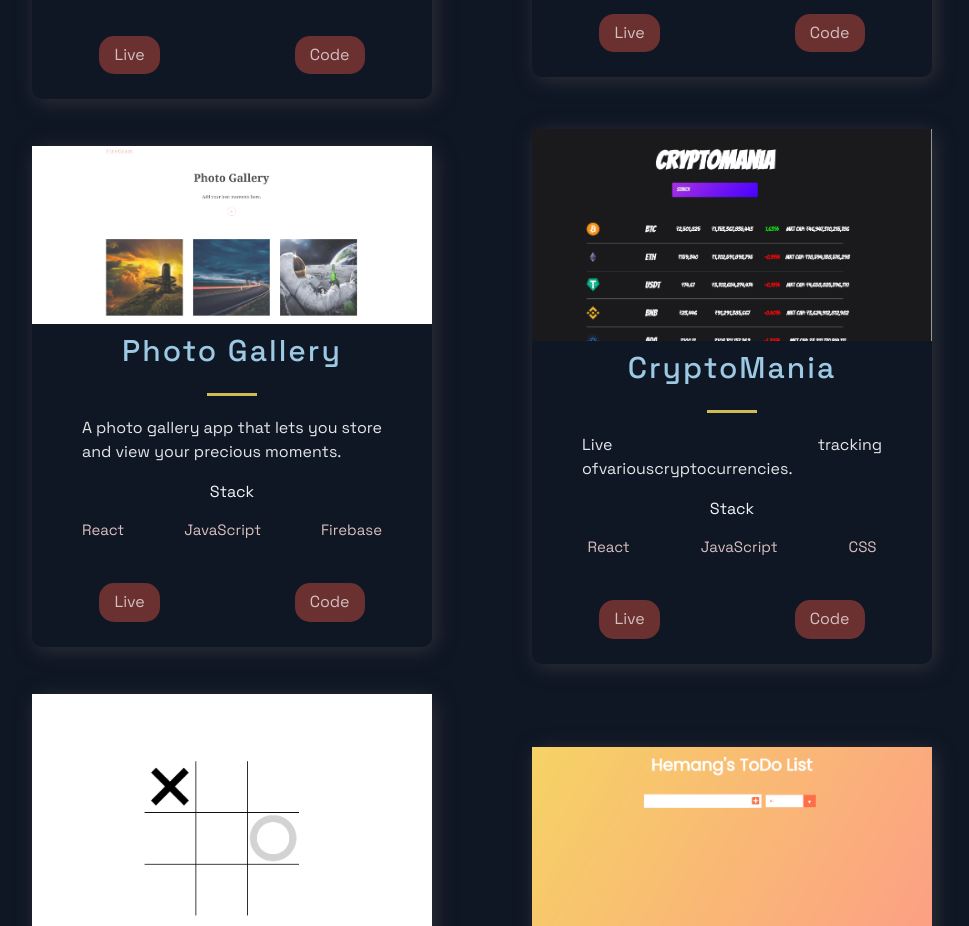
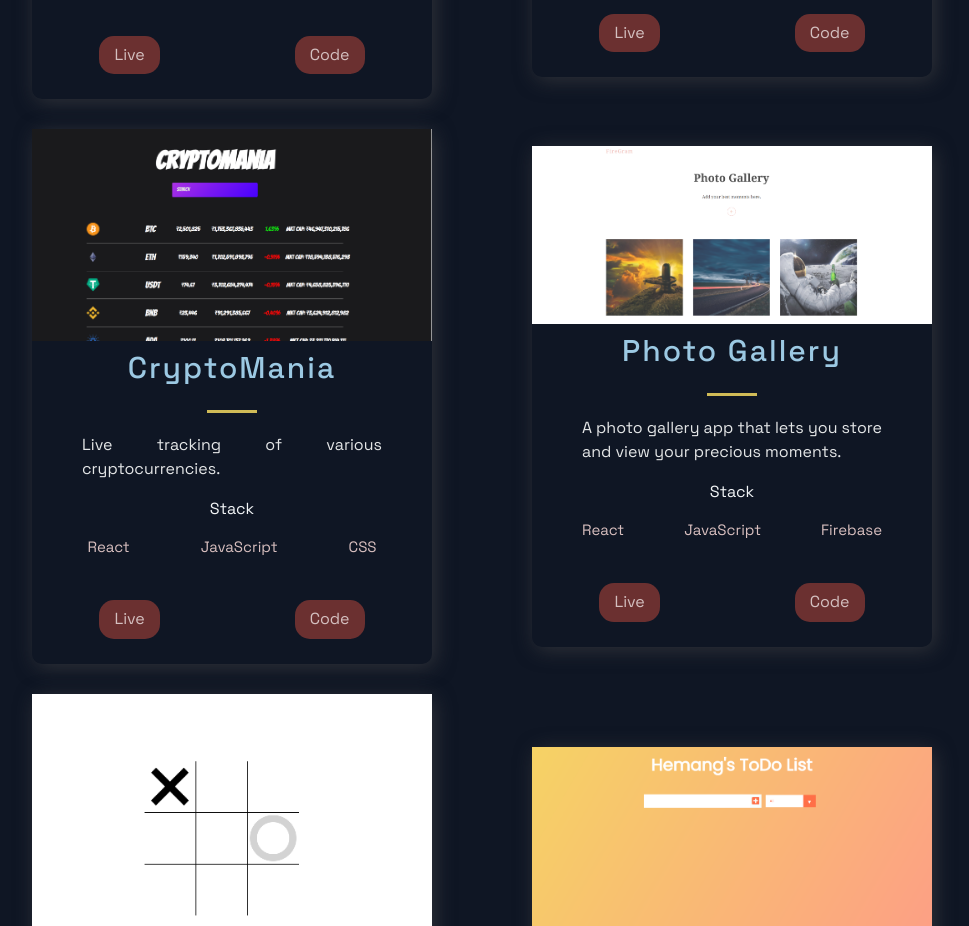
Before and after one commit to hemang7/portfolio2.0, a Next.js app: page / in a window 1280 px wide. Shown: the part 1460-2386 px from the top of the page, without its empty margins (158-1127 px from the left). Built offline with nearby package versions, Linux system fonts and the light colour scheme.

Commit message:
Update constants.js

```diff
--- a/src/constants/constants.js
+++ b/src/constants/constants.js
@@ -18,6 +18,15 @@
     id: 1,
   },
   {
+    title: 'CryptoMania',
+    description:"Live tracking of various cryptocurrencies.",
+    image: '/images/7.png',
+    tags: ['React', 'JavaScript', 'CSS'],
+    source: 'https://hm-cryptotracker.netlify.app/',
+    visit: 'https://github.com/hemang7/cryptoTracker',
+    id: 3,
+  },
+  {
     title: 'Photo Gallery',
     description:"A photo gallery app that lets you store and view your precious moments.",
     image: '/images/2.png',
@@ -26,15 +35,7 @@
     visit: 'https://github.com/hemang7/photo-gallery',
     id: 2,
   },
-  {
-    title: 'CryptoMania',
-    description:"Live tracking ofvariouscryptocurrencies.",
-    image: '/images/7.png',
-    tags: ['React', 'JavaScript', 'CSS'],
-    source: 'https://hm-cryptotracker.netlify.app/',
-    visit: 'https://github.com/hemang7/cryptoTracker',
-    id: 3,
-  },
+
   {
     title: 'Tic-Tac-Toe',
     description:"Let's have a game of tic-tac-toe.",
```
